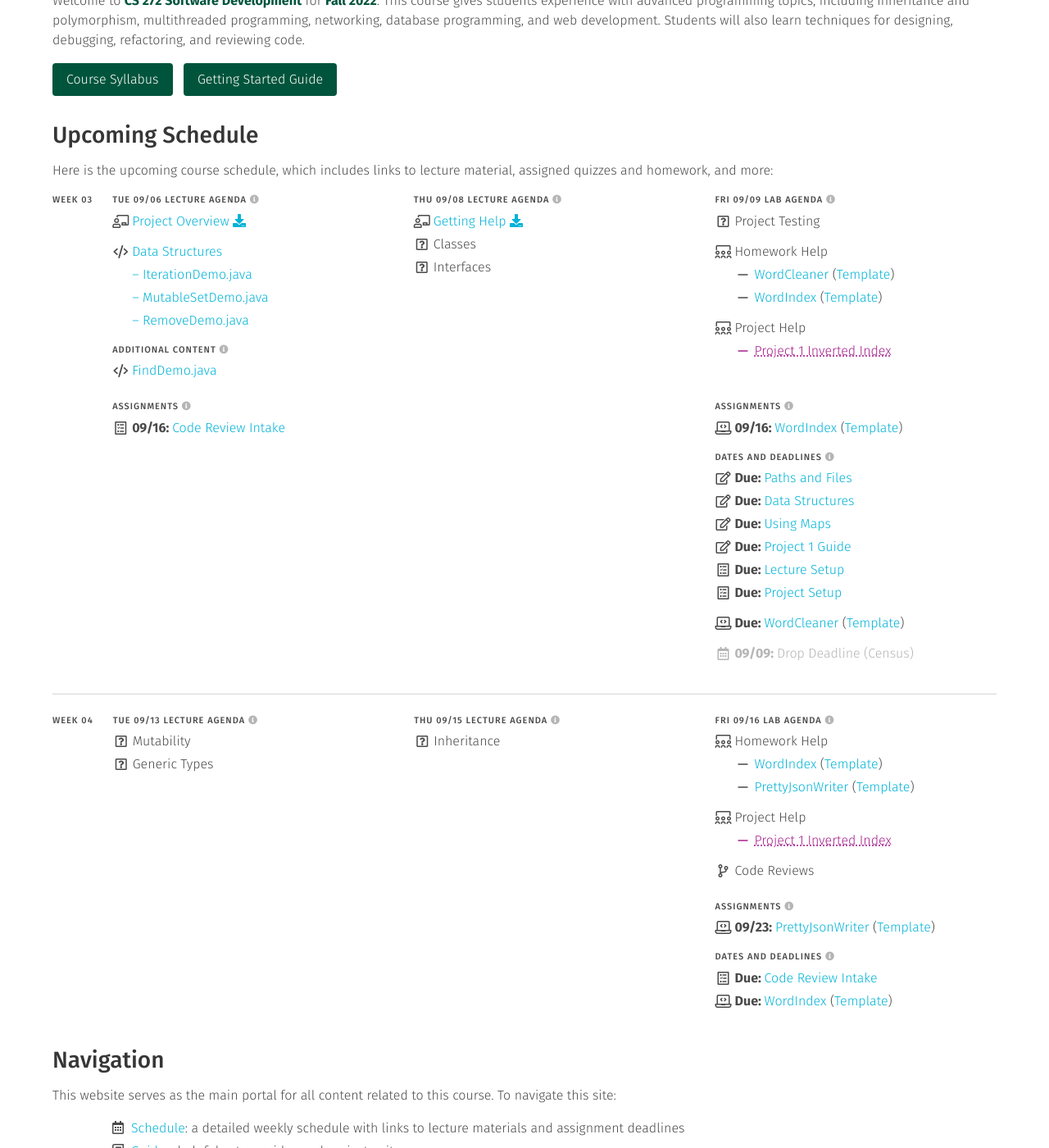
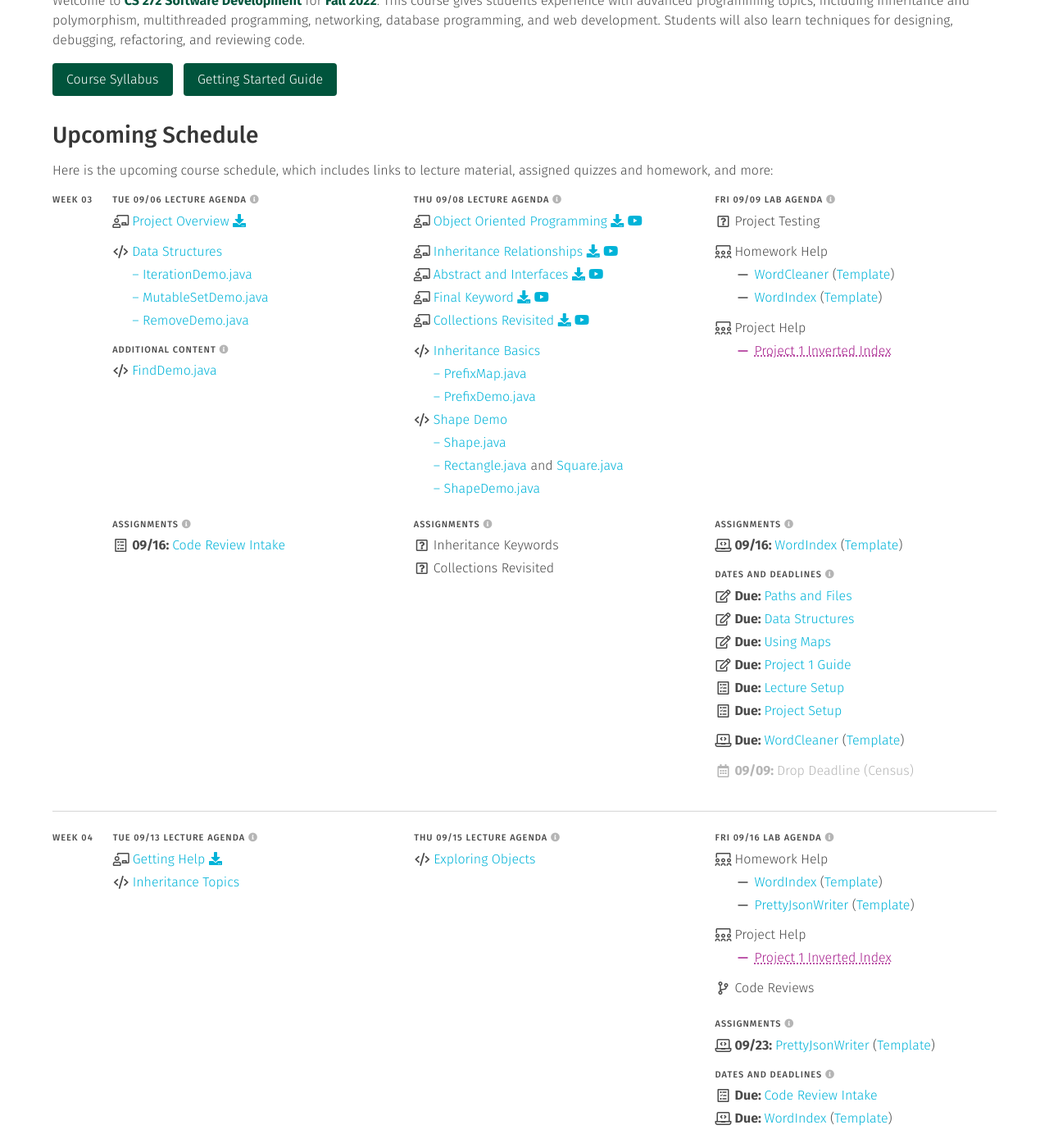
Before and after one commit to usf-cs272-fall2022/usf-cs272-fall2022.github.io, a Jekyll site: the page built from index.md, in a window 1280 px wide and 1400 px high, scrolled down 341 px. Shown: the whole window at 82% size. Built offline with Jekyll 4.4.1, drawn with Linux system fonts in a browser that asks for light colours.

Commit message:
Adding placeholders

```diff
--- a/_data/schedule.yml
+++ b/_data/schedule.yml
@@ -357,10 +357,55 @@ weeks:
           - <<: *lectures
             items:
               - file: 'slides'
-                name: 'help'
+                name: 'oop'
 
-              - text: 'Classes'
-              - text: 'Interfaces'
+              - file: 'slides'
+                name: 'inheritance'
+                type: ['bump']
+
+              - file: 'slides'
+                name: 'abstract'
+
+              - file: 'slides'
+                name: 'final'
+
+              - file: 'slides'
+                name: 'revisited'
+
+              - text: 'Inheritance Basics'
+                icon: 'code'
+                link: 'https://github.com/usf-cs272-fall2022/lectures/tree/main/InheritanceBasics'
+                type: ['bump']
+
+              - text: '– PrefixMap.java'
+                icon: 'nothing'
+                link: '#'
+
+              - text: '– PrefixDemo.java'
+                icon: 'nothing'
+                link: '#'
+
+              - text: 'Shape Demo'
+                icon: 'code'
+                link: '#'
+
+              - text: '– Shape.java'
+                icon: 'nothing'
+                link: '#'
+
+              - text: '– Rectangle.java'
+                icon: 'nothing'
+                more: 'and <a href="">Square.java</a>'
+                link: '#'
+
+              - text: '– ShapeDemo.java'
+                icon: 'nothing'
+                link: '#'
+
+          - <<: *assignments
+            items:
+              - text: 'Inheritance Keywords'
+              - text: 'Collections Revisited'
 
       - date: 2022-09-09
         sections:
@@ -432,14 +477,21 @@ weeks:
         sections:
           - <<: *lectures
             items:
-              - text: 'Mutability'
-              - text: 'Generic Types'
+              - file: 'slides'
+                name: 'help'
+
+              - text: 'Inheritance Topics'
+                icon: 'code'
+                link: 'https://github.com/usf-cs272-fall2022/lectures/tree/main/InheritanceTopics'
 
       - date: 2022-09-15
         sections:
           - <<: *lectures
             items:
-              - text: 'Inheritance'
+              - text: 'Exploring Objects'
+                icon: 'code'
+                link: 'https://github.com/usf-cs272-fall2022/lectures/tree/main/ExploringObjects'
+
 
       - date: 2022-09-16
         sections:
```
